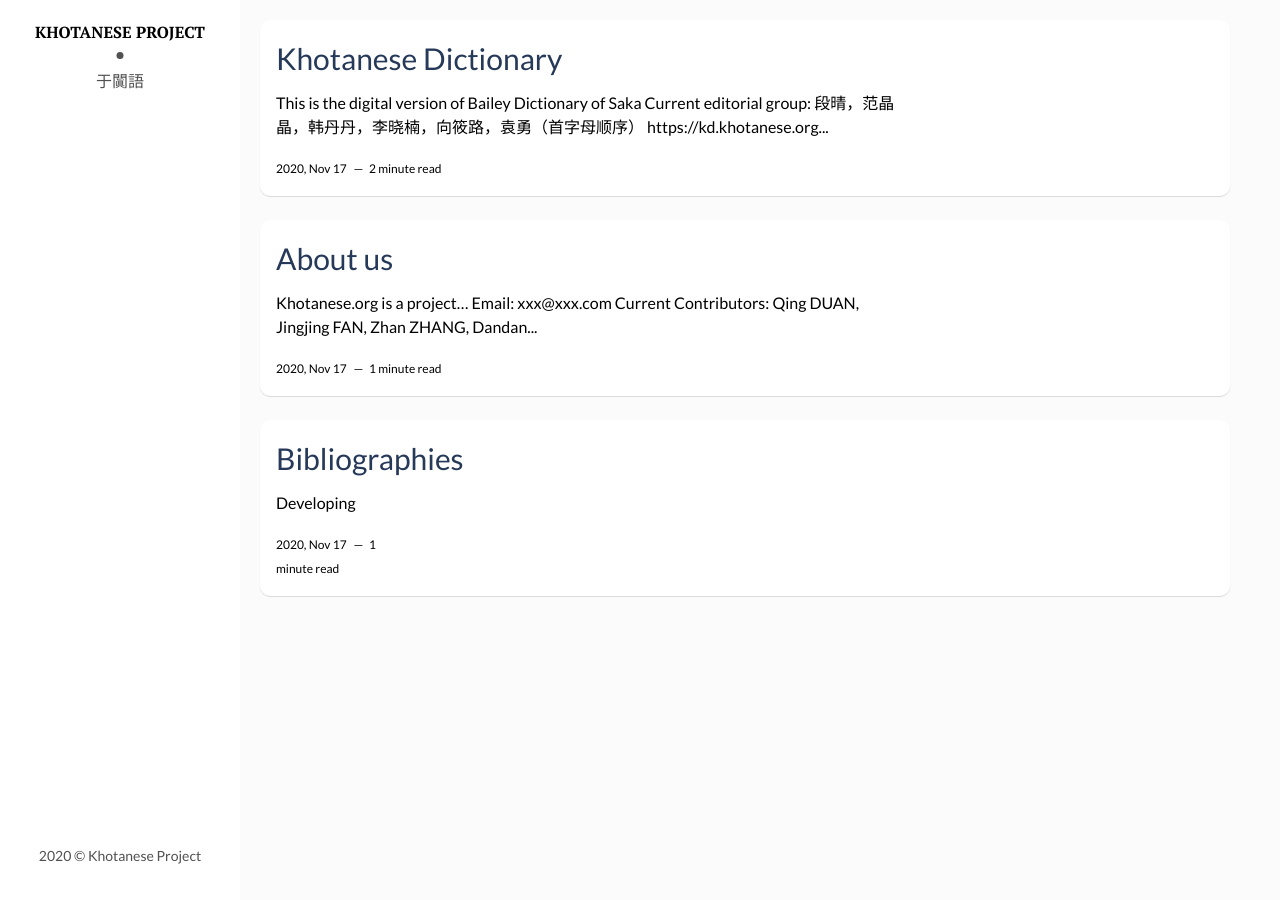
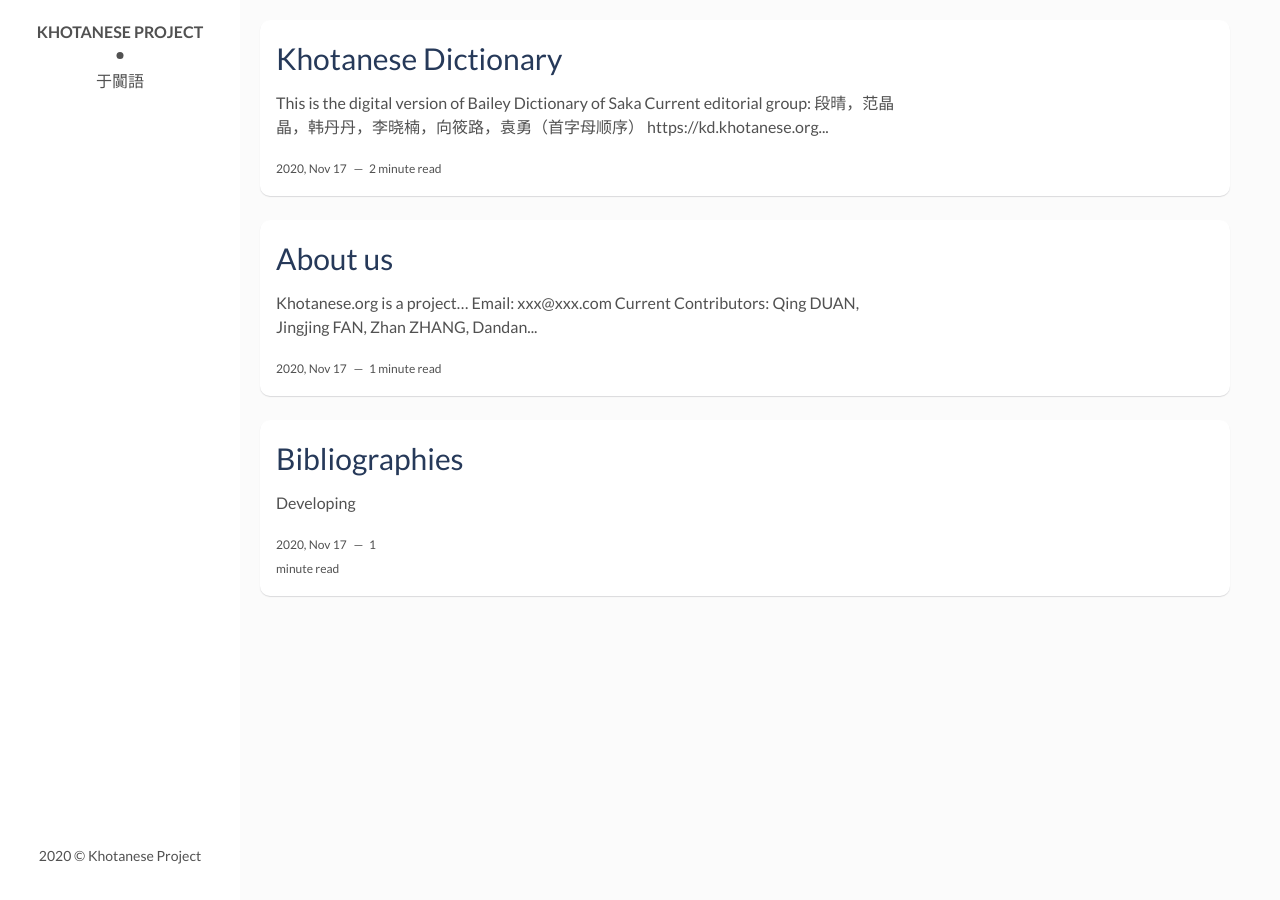
Before and after one commit to khotanese/khotanese.github.io, a Jekyll site: the page built from index.html, in a window 1280 px wide. Built offline with Jekyll 4.4.1, drawn with Linux system fonts in a browser that asks for light colours; the list of posts is cut into pages by our own code.

Commit message:
change font family and color

```diff
--- a/index.html
+++ b/index.html
@@ -19,7 +19,8 @@
 {% include pagination.html %}
 <style>
 a{
+font-family: 'Lato', sans-serif;
 text-decoration:none;
-color:#000000;
+color:#515151;
 }
 </style>
```
